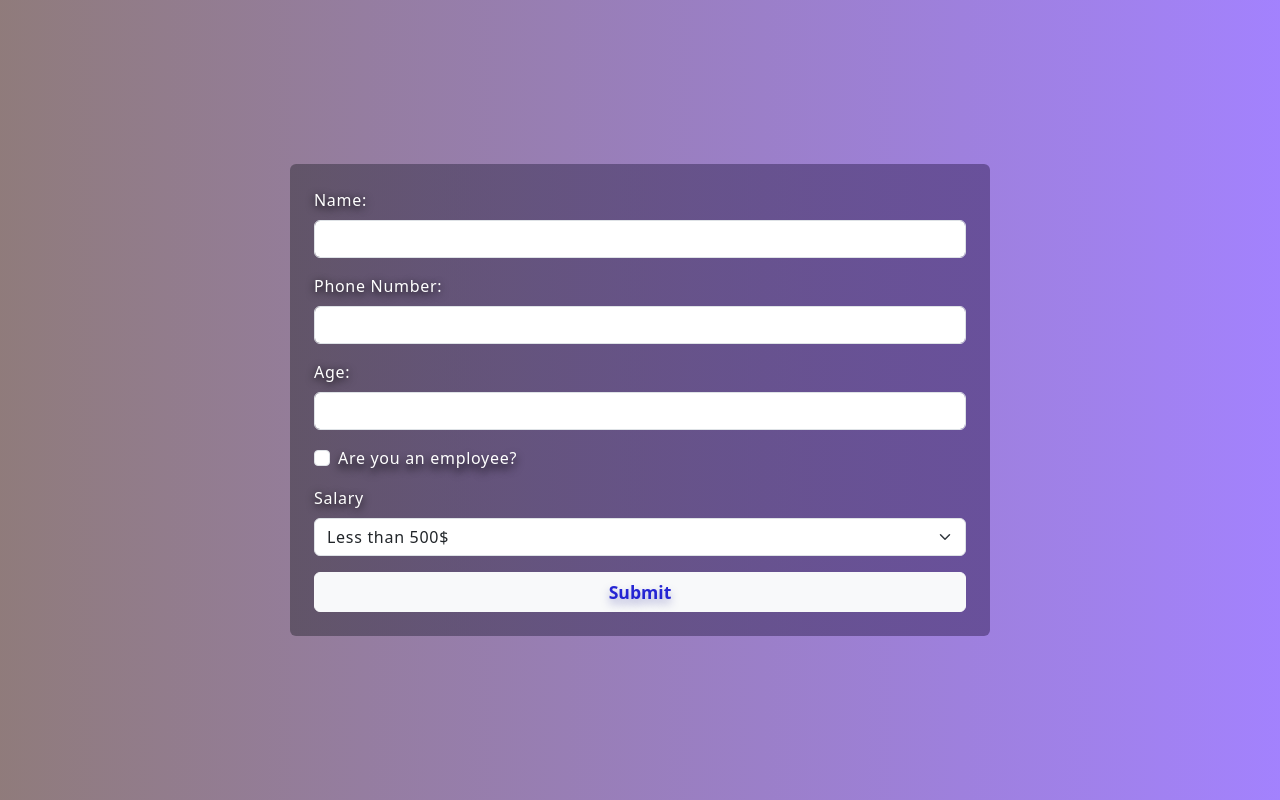
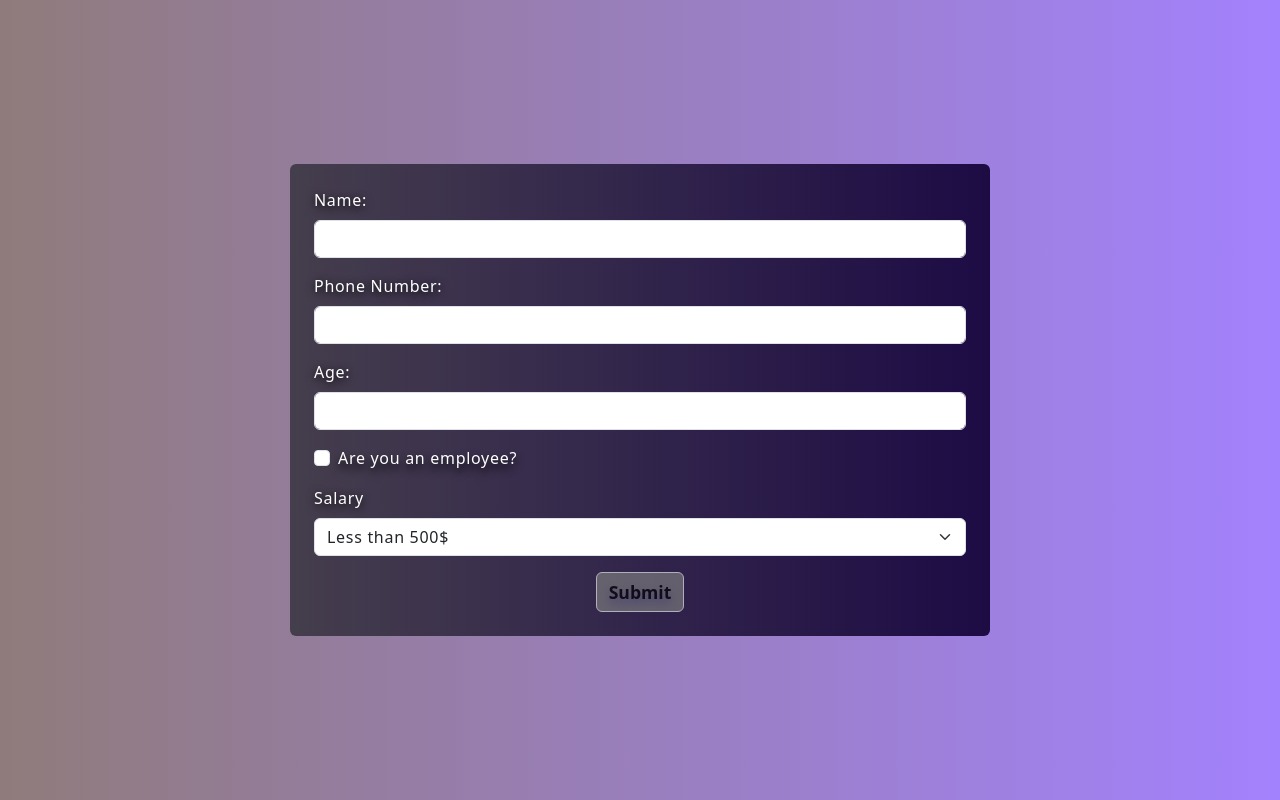
Before and after one commit to ahmadmaqshati/loan-form-, a React (Vite) app: page / in a window 1280 px wide. Built offline with nearby package versions, Linux system fonts and the light colour scheme.

Commit message:
A logic has been created for the button in terms of functionality and in terms of the UI.

```diff
--- a/src/App.css
+++ b/src/App.css
@@ -11,7 +11,7 @@ body {
 }
 
 .form {
-  background: linear-gradient(to right, #37333f8a, #5d468cd1);
+  background: linear-gradient(to right, #37333fd9, #1d0b44);
   box-shadow: 0px 5px 22px f8f8ff6e;
 }
 
@@ -24,9 +24,10 @@ body {
 }
 
 .btn {
-  color: #0000cdd6 !important;
+  /* color: #0000cdd6 !important; */
   font-weight: bold !important;
   font-size: 1.1rem !important;
   letter-spacing: 0px !important;
   text-shadow: 0 5px 10px #00008b5c;
+
 }
--- a/src/componants/LoanForm.jsx
+++ b/src/componants/LoanForm.jsx
@@ -9,6 +9,11 @@ export default function LoanForm() {
     isEmployee: false,
     salary: ""
   });
+
+  function handleSubmit() {
+    alert(77777)
+  }
+  const isDisabled = !inputs.name || !inputs.age || !inputs.phoneNumber;
 
   return (
     <div className='d-flex justify-content-center align-items-center vh-100' style={{}}>
@@ -72,9 +77,17 @@ export default function LoanForm() {
           </select>
         </div>
 
-        <button type="submit" className="btn btn-light w-100">
-          Submit
-        </button>
+        <div className='d-flex justify-content-center align-items-center'>
+          <button
+            disabled={isDisabled}
+            style={{
+              background: isDisabled ? 'gray' : '#ff6ac0',
+              color: isDisabled ? 'black' : '#0000cdd6'
+            }}
+            onClick={handleSubmit} type="submit" className="btn btn-light">
+            Submit
+          </button>
+        </div>
       </form>
     </div>
   );
```
